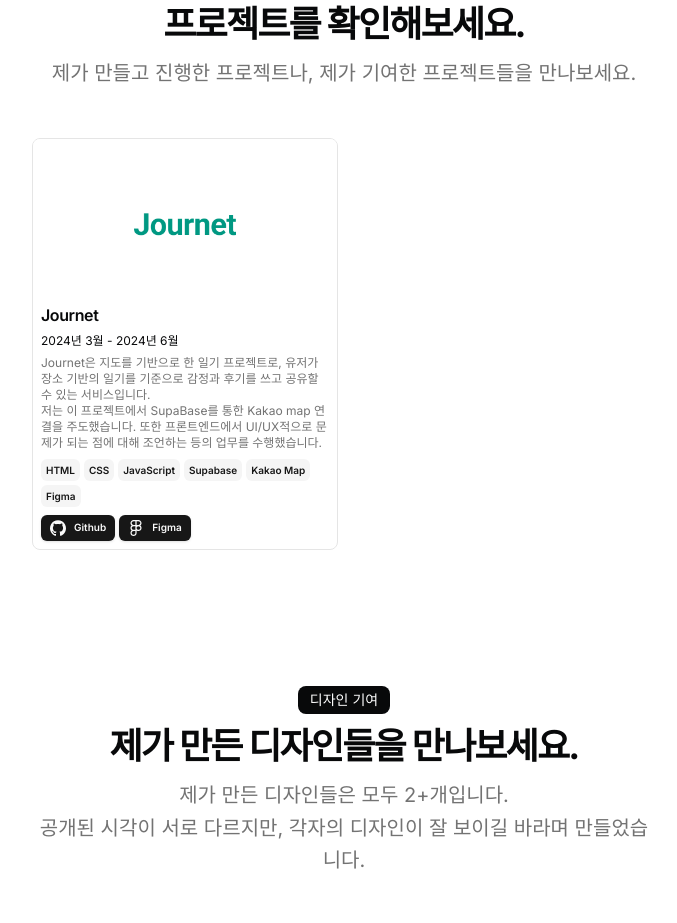
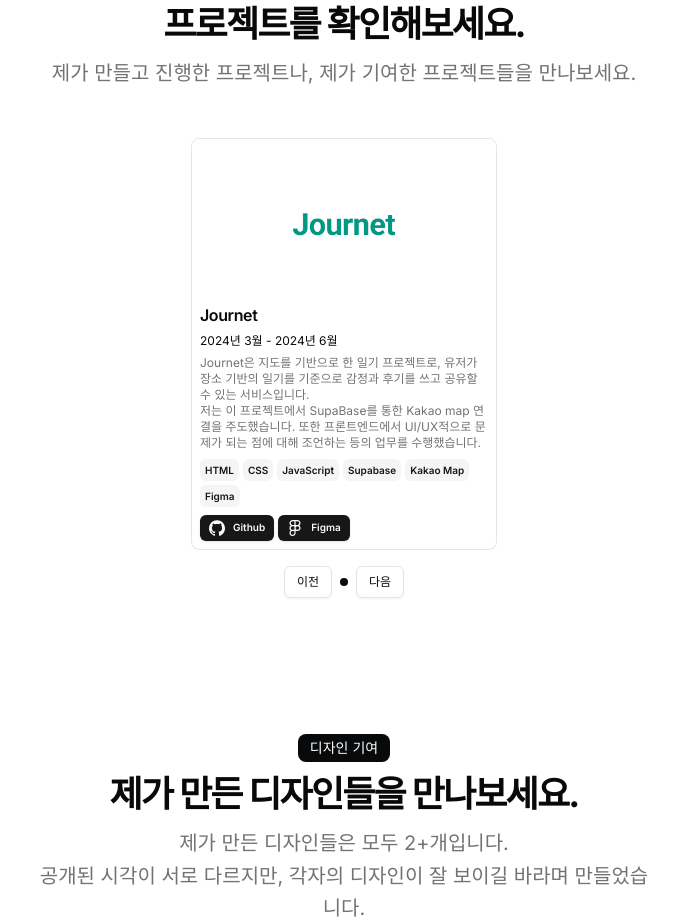
Before and after one commit to ch6r1x-1g/portfolio, a Next.js app: page / in a window 1280 px wide. Shown: the part 1100-2023 px from the top of the page, without its empty margins (296-973 px from the left). Built offline with nearby package versions, Linux system fonts and the light colour scheme.

Commit message:
[FEAT] : 🛠️ add Carousel

```diff
--- a/src/app/page.tsx
+++ b/src/app/page.tsx
@@ -6,6 +6,7 @@ import { ProjectCard } from "@/components/project-card";
 import { ResumeCard } from "@/components/resume-card";
 import { Avatar, AvatarFallback, AvatarImage } from "@/components/ui/avatar";
 import { Badge } from "@/components/ui/badge";
+import { Carousel } from "@/components/ui/carousel";
 import { DATA } from "@/data/resume";
 import Link from "next/link";
 import Markdown from "react-markdown";
@@ -130,12 +131,8 @@ export default function Page() {
               </div>
             </div>
           </BlurFade>
-          <div className="grid grid-cols-1 gap-3 sm:grid-cols-2 max-w-[800px] mx-auto">
-            {DATA.projects.map((project, id) => (
-              <BlurFade
-                key={project.title}
-                delay={BLUR_FADE_DELAY * 12 + id * 0.05}
-              >
+          <Carousel className="max-w-[800px] mx-auto" itemsPerPage={2}>
+            {DATA.projects.map((project) => (
               <ProjectCard
                 href={project.href}
                 key={project.title}
@@ -147,9 +144,8 @@ export default function Page() {
                 video={project.video}
                 links={project.links}
               />
-              </BlurFade>
             ))}
-          </div>
+          </Carousel>
         </div>
       </section>
       <section id="hackathons">
--- /dev/null
+++ b/src/components/ui/carousel.tsx
@@ -0,0 +1,66 @@
+"use client";
+
+import React from "react";
+import { Button } from "@/components/ui/button";
+
+export function Carousel({
+  children,
+  className,
+  itemsPerPage = 2,
+}: {
+  children: React.ReactNode;
+  className?: string;
+  itemsPerPage?: number;
+}) {
+  const items = React.Children.toArray(children);
+  const pages: React.ReactNode[][] = [];
+  for (let i = 0; i < items.length; i += itemsPerPage) {
+    pages.push(items.slice(i, i + itemsPerPage));
+  }
+  const [index, setIndex] = React.useState(0);
+  const prev = () => setIndex((i) => (i - 1 + pages.length) % pages.length);
+  const next = () => setIndex((i) => (i + 1) % pages.length);
+  return (
+    <div className={className}>
+      <div className="relative mx-auto w-full max-w-[800px] overflow-hidden">
+        <div
+          className="flex transition-transform duration-500 ease-out"
+          style={{ transform: `translateX(-${index * 100}%)` }}
+        >
+          {pages.map((page, i) => (
+            <div key={i} className="w-full shrink-0">
+              <div className="flex flex-wrap justify-center gap-3">
+                {page.map((child, j) => (
+                  <div
+                    key={j}
+                    className="w-full sm:basis-[calc(50%-0.375rem)] flex justify-center"
+                  >
+                    {child}
+                  </div>
+                ))}
+              </div>
+            </div>
+          ))}
+        </div>
+      </div>
+      <div className="mt-4 flex items-center justify-center gap-2">
+        <Button variant="outline" size="sm" onClick={prev}>
+          이전
+        </Button>
+        <div className="flex items-center gap-1">
+          {pages.map((_, i) => (
+            <span
+              key={i}
+              onClick={() => setIndex(i)}
+              className={`inline-block h-2 w-2 rounded-full ${i === index ? "bg-foreground" : "bg-muted"
+                } cursor-pointer`}
+            />
+          ))}
+        </div>
+        <Button variant="outline" size="sm" onClick={next}>
+          다음
+        </Button>
+      </div>
+    </div>
+  );
+}
```
Lines whose indentation alone changed are shown as unchanged.
